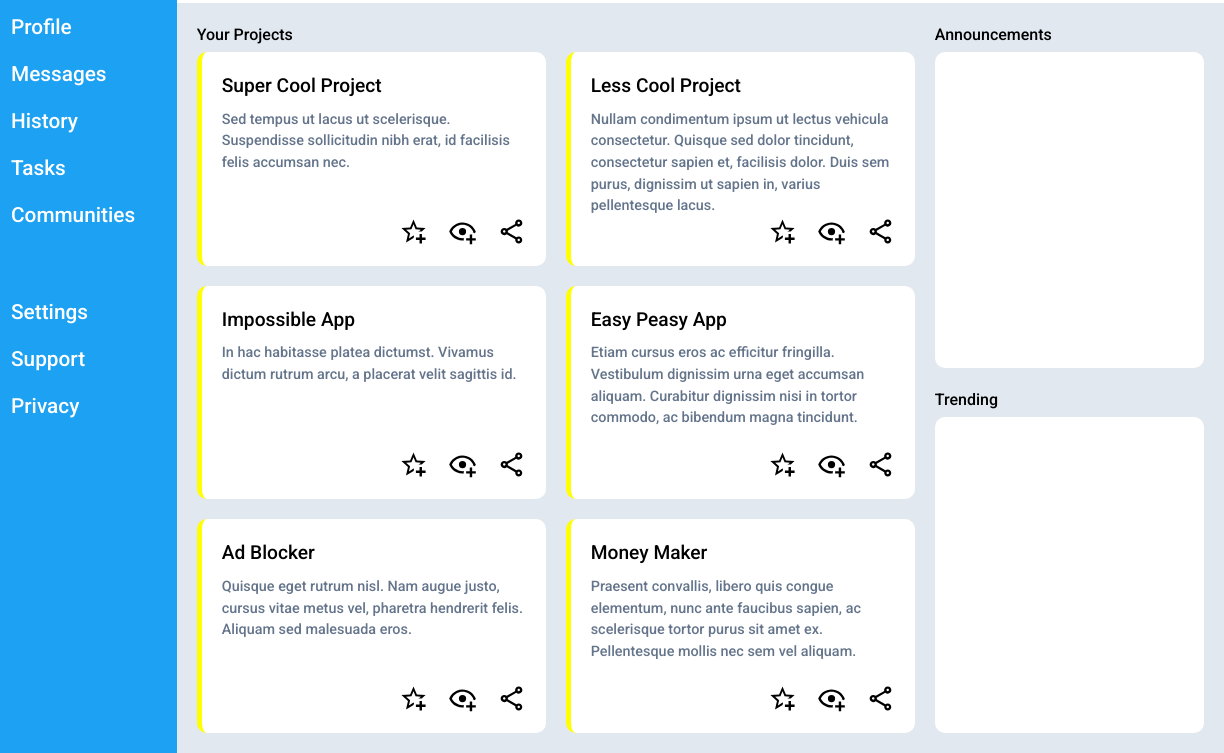
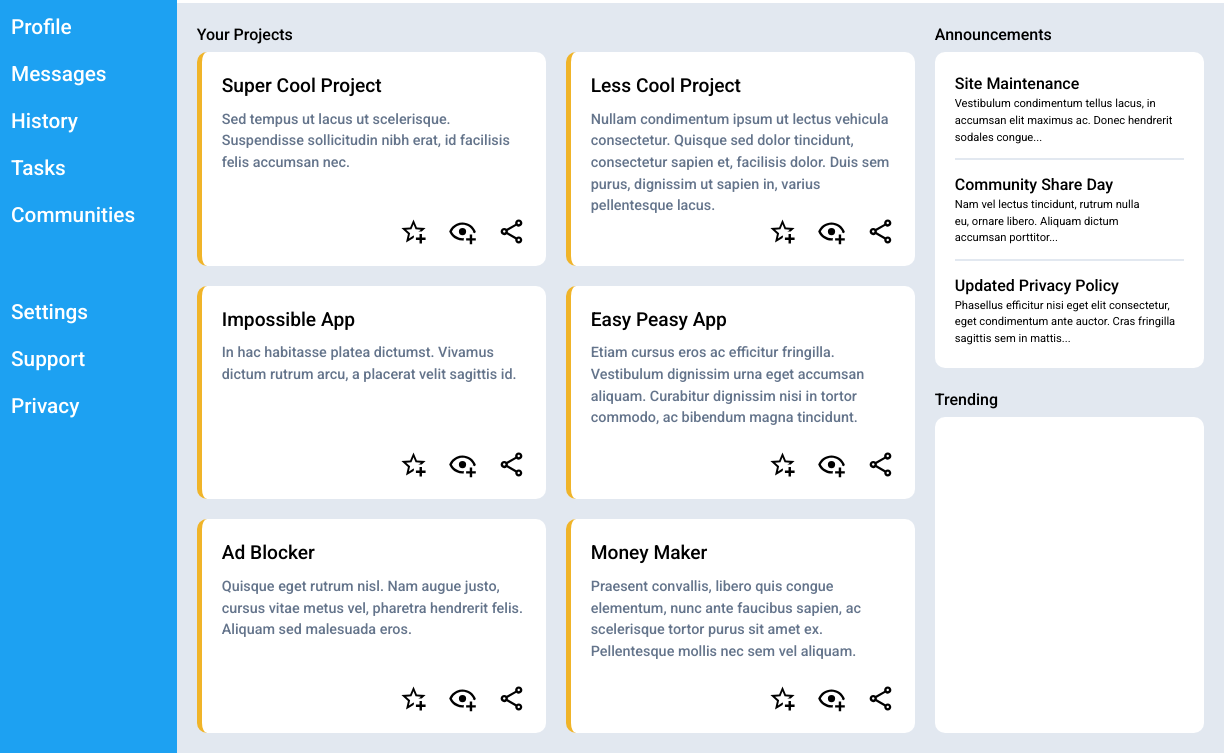
Before and after one commit to Atharvapawar007/Admin_Dashboard, a plain HTML site: page index.html in a window 1280 px wide. Shown: the part 153-906 px from the top of the page, 56-1280 px from the left. Drawn offline with Linux system fonts and the light colour scheme.

Commit message:
completed the announcements card

```diff
--- a/index.html
+++ b/index.html
@@ -147,7 +147,20 @@
                </div>
                <div class="announcements">
                     <p class="announcements-title">Announcements</p>
-                    <div class="announcements-card"></div>
+                    <div class="announcements-card">
+                        <div class="announcement">
+                            <p class="announcement-title">Site Maintenance</p>
+                            <p class="announcement-content">Vestibulum condimentum tellus lacus, in accumsan elit maximus ac. Donec hendrerit sodales congue...</p>
+                        </div>
+                        <div class="announcement">
+                            <p class="announcement-title">Community Share Day</p>
+                            <p class="announcement-content">Nam vel lectus tincidunt, rutrum nulla eu, ornare libero. Aliquam dictum accumsan porttitor...</p>
+                        </div>
+                        <div class="announcement">
+                            <p class="announcement-title">Updated Privacy Policy</p>
+                            <p class="announcement-content">Phasellus efficitur nisi eget elit consectetur, eget condimentum ante auctor. Cras fringilla sagittis sem in mattis...</p>
+                        </div>
+                    </div>
                </div>
                <div class="trending">
                     <p class="trending-title">Trending</p>
--- a/style.css
+++ b/style.css
@@ -271,11 +271,14 @@ button{
 }
 
 /* main area */
+
+/* project cards */
+
 .projects-card{
   display: flex;
   flex-direction: column;
   padding: 20px;
-  border-left: 5px solid yellow;
+  border-left: 5px solid rgb(240, 180, 41);
 }
 
 .projects-card  img{
@@ -302,3 +305,28 @@ button{
   margin-top: auto;        /* Pushes the container to the bottom of the card */
   align-self: flex-end;
 }
+
+/* announcement card */
+
+.announcements-card{
+  display: flex;
+  flex-direction: column;
+  justify-content: space-between;
+  padding: 20px;
+}
+
+.announcement-title{
+  font-size: 1rem;
+  font-weight: 700;
+}
+
+.announcement-content{
+  font-size: 0.7rem;
+  font-weight: 400;
+}
+
+.announcement:not(:last-child) {
+  border-bottom: 2px solid #e2e8f0;
+  padding-bottom: 12px;
+  margin-bottom: 12px;
+}
```
